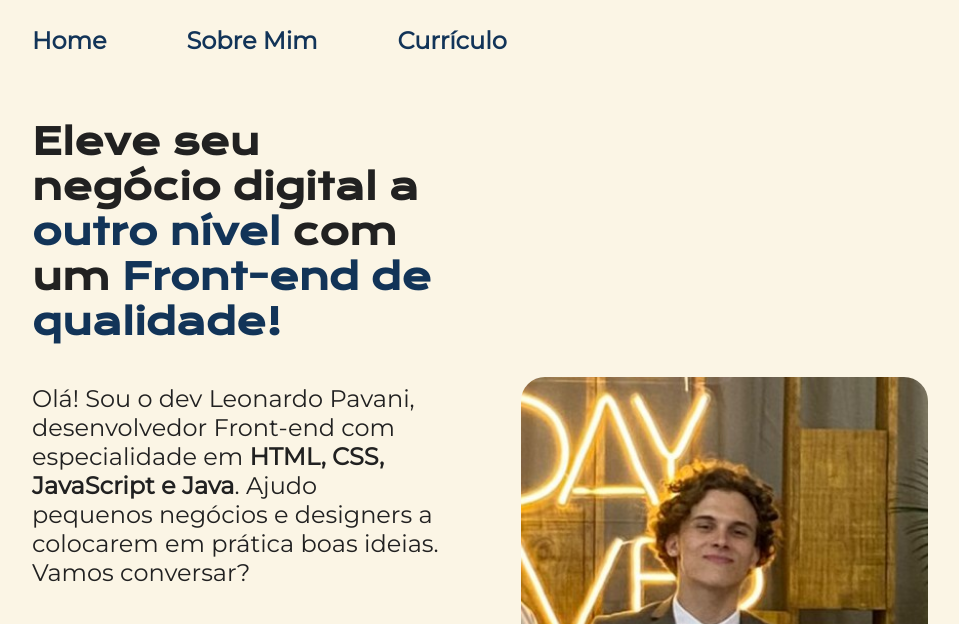
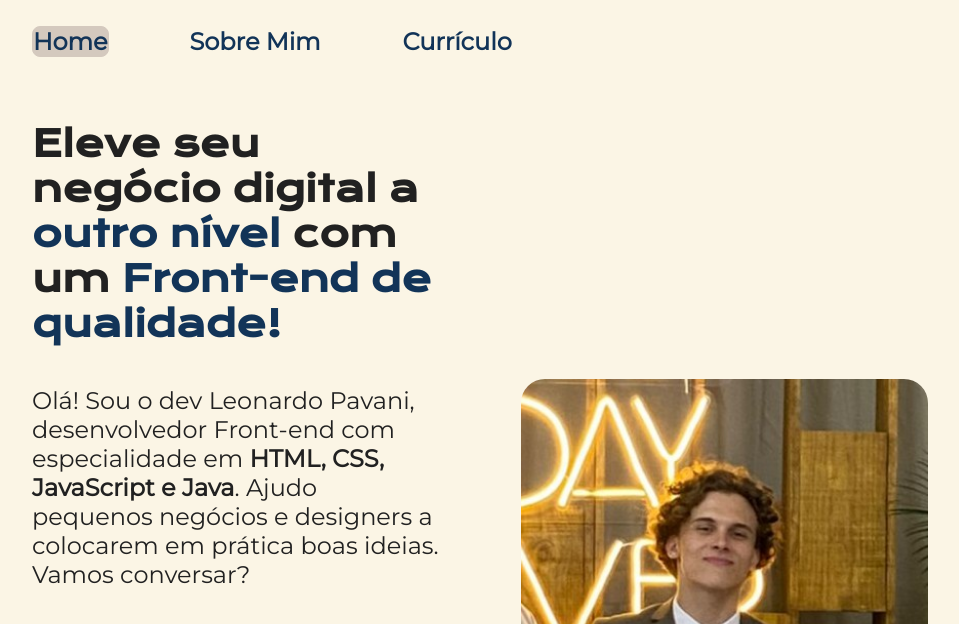
Before and after one commit to leonrdpavani/alura-portfolio-leo, a plain HTML site: page index.html in a window 1280 px wide. In both pictures the pointer is over the link "Home". Shown: the top 624 px of the page, without its empty margins (160-1119 px from the left). Drawn offline with nearby package versions, Linux system fonts and the light colour scheme.

Commit message:
leve alteração no 'hover' dos links do 'header'.

```diff
--- a/styles/style.css
+++ b/styles/style.css
@@ -38,10 +38,15 @@ body {
     font-weight: 600;
     color: var(--cor-terciaria);
     text-decoration: none;
+    border: 1px solid var(--primary-color);
+    border-radius: 8px;
 }
 
 .header__menu__link:hover {
     cursor: grabbing;
+    background-color: var(--cor-hover);
+    border: 1px solid var(--cor-hover);
+    border-radius: 8px;
 }
 
 .apresentacao__conteudo__titulo-lista {
```
